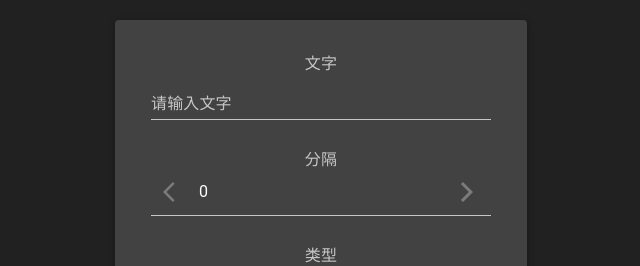
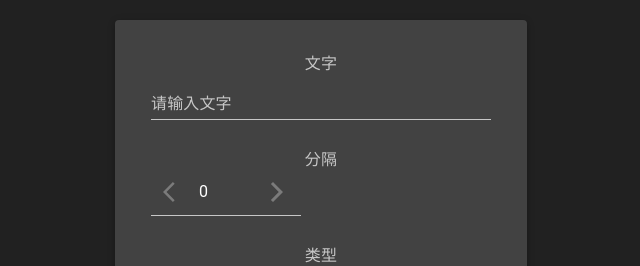
Before and after one commit to serializedowen/pornhub-styled-logo-generator, a React app: page / in a window 1280 px wide. Shown: the top 266 px of the page, without its empty margins (319-959 px from the left). Built offline with nearby package versions, Linux system fonts and the light colour scheme.

Commit message:
fix: hiding native buttons

```diff
--- a/src/Form.tsx
+++ b/src/Form.tsx
@@ -35,7 +35,16 @@ const useStyles = makeStyles({
     margin: "20px",
     padding: "20px",
   },
-  numberInput: {},
+  numberInput: {
+    maxWidth: "150px",
+    "& .MuiInput-input::-webkit-inner-spin-button": {
+      WebkitAppearance: "none",
+      margin: 0,
+    },
+    "& .MuiInput-input[type=number]": {
+      MozAppearance: "textfield",
+    },
+  },
 });
 
 const FormControl = styled(NativeFormControl)({
@@ -86,6 +95,7 @@ export default function Form({
           type="number"
           inputMode="numeric"
           inputProps={{
+            style: {},
             min: 0,
             max: content.length,
           }}
```
